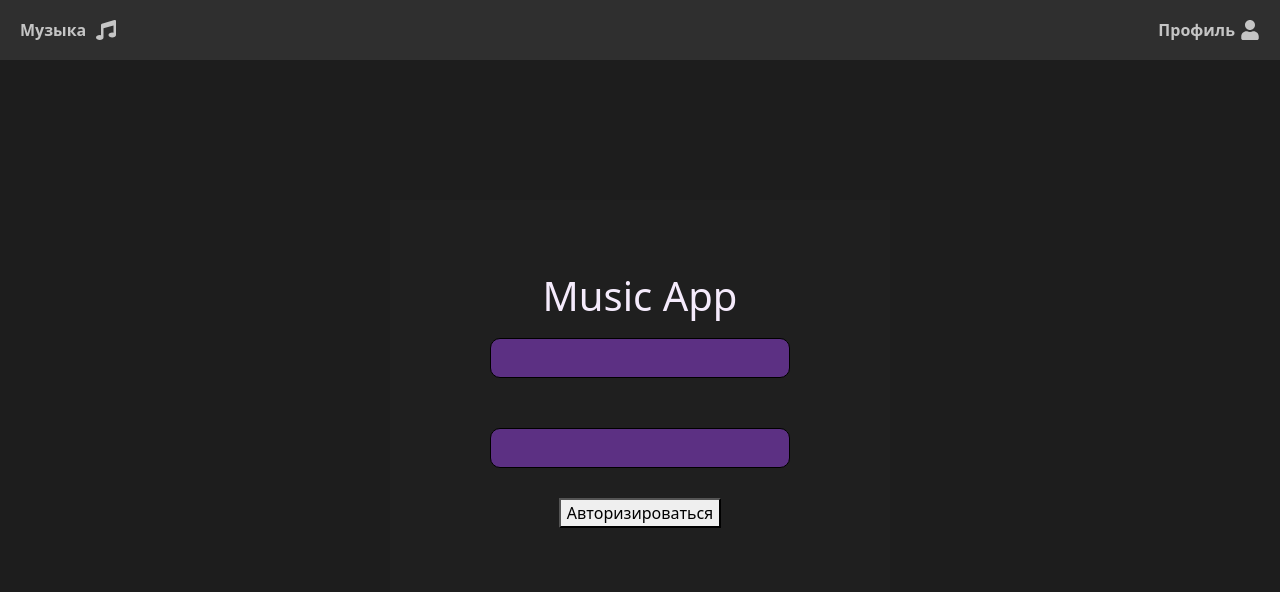
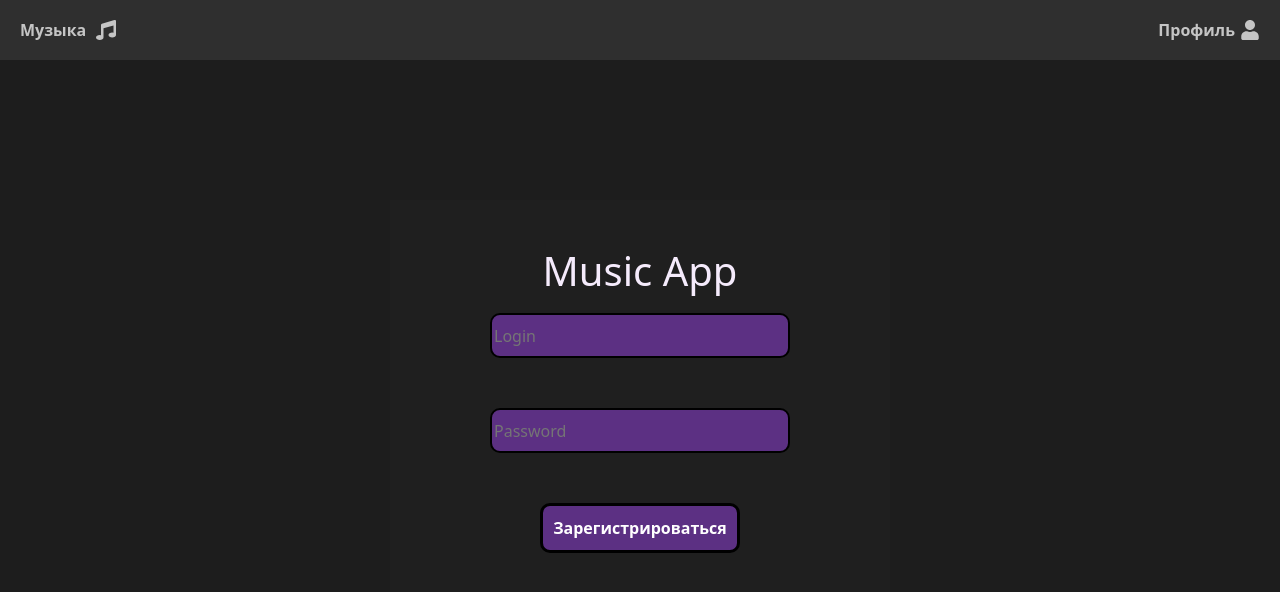
Before and after one commit to Waggerok/music-service, a React (Vite) app: page / in a window 1280 px wide. Shown: the top 592 px of the page. Built offline with nearby package versions, Linux system fonts and the light colour scheme.

Commit message:
created UI - Button

```diff
--- /dev/null
+++ b/src/Components/UI/Button/Button.module.css
@@ -0,0 +1,14 @@
+.button {
+    padding: 10px;
+    color: white;
+    border: 3px solid black;
+    border-radius: 10px;
+    font-weight: 600;
+    background-color: #5c3083;
+    transition: 0.5s all;
+}
+
+.button:hover {
+    transition: 0.5s all;
+    background-color: #4c276b;
+}
--- /dev/null
+++ b/src/Components/UI/Button/Button.tsx
@@ -0,0 +1,18 @@
+import * as React from 'react';
+import styles from './Button.module.css'
+
+interface IButtonProps {
+    text : string
+}
+
+const Button : React.FC<IButtonProps> = (props) => {
+    return (
+        <button
+        className={styles.button}
+        >
+            {props.text}
+        </button>
+    )
+}
+
+export default Button;
--- a/src/pages/RegistrationPage.tsx
+++ b/src/pages/RegistrationPage.tsx
@@ -1,4 +1,5 @@
 import * as React from 'react';
+import Button from '../Components/UI/Button/Button';
 
 const RegistrationPage : React.FC = () => {
     return (
@@ -6,11 +7,17 @@ const RegistrationPage : React.FC = () => {
             <section className='registration'>
                 <h1>Music App</h1>
                 <div className="registration__inputs">
-                    <input type="text" />
-                    <input type="text" />
+                    <input
+                        type="text"
+                        placeholder='Login'
+                    />
+                    <input
+                        type='password'
+                        placeholder='Password'
+                    />
                 </div>
                 <div className="registration__button">
-                    <button>Авторизироваться</button>
+                    <Button text='Зарегистрироваться'/>
                 </div>
             </section>
         </div>
--- a/src/sass/App.sass
+++ b/src/sass/App.sass
@@ -70,11 +70,12 @@ body,html
         gap: 50px
         input
             width: 300px
-            height: 40px
-            border: 1px solid black
+            height: 45px
+            border: 2px solid black
             border-radius: 10px
             background-color: #5c3083
             &:focus
-                border-color: black
+                border-color: white
+                outline: black
     &__button
-        margin-top: 30px
+        margin-top: 50px
```
Also changed, not shown: src/css/App.min.css, 1 other file (tests, documents, lock files or other folders).
